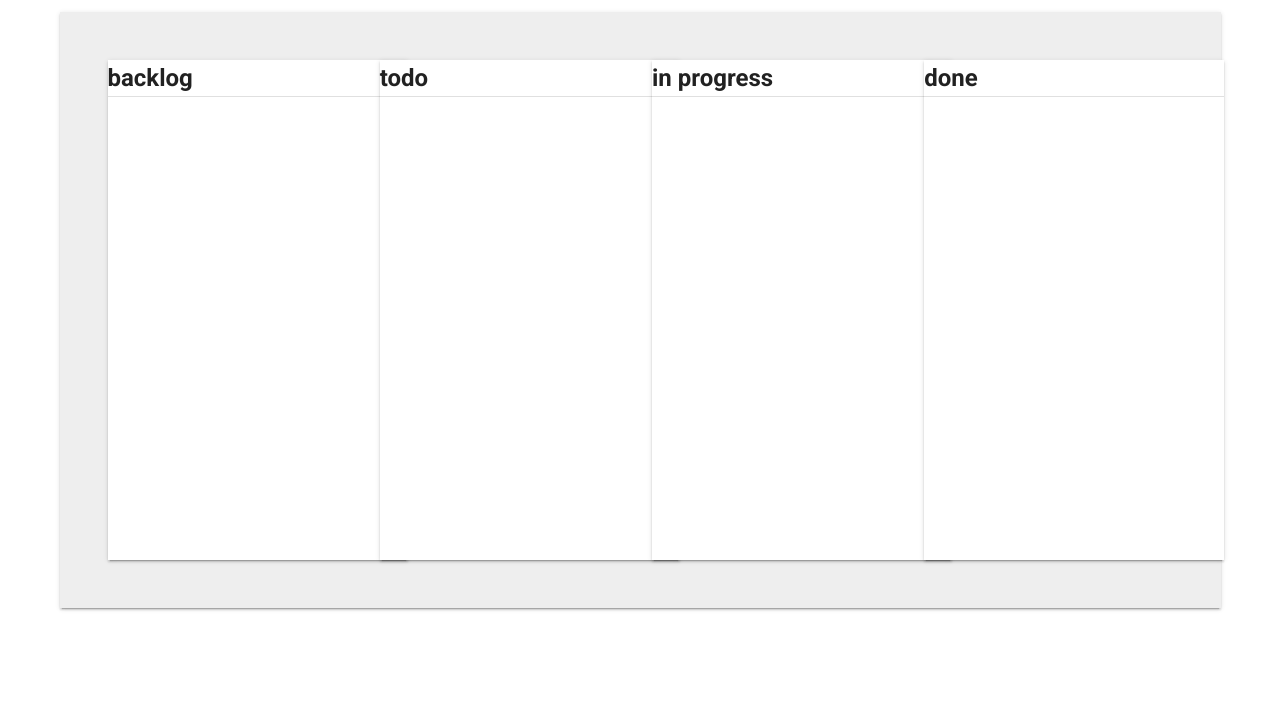
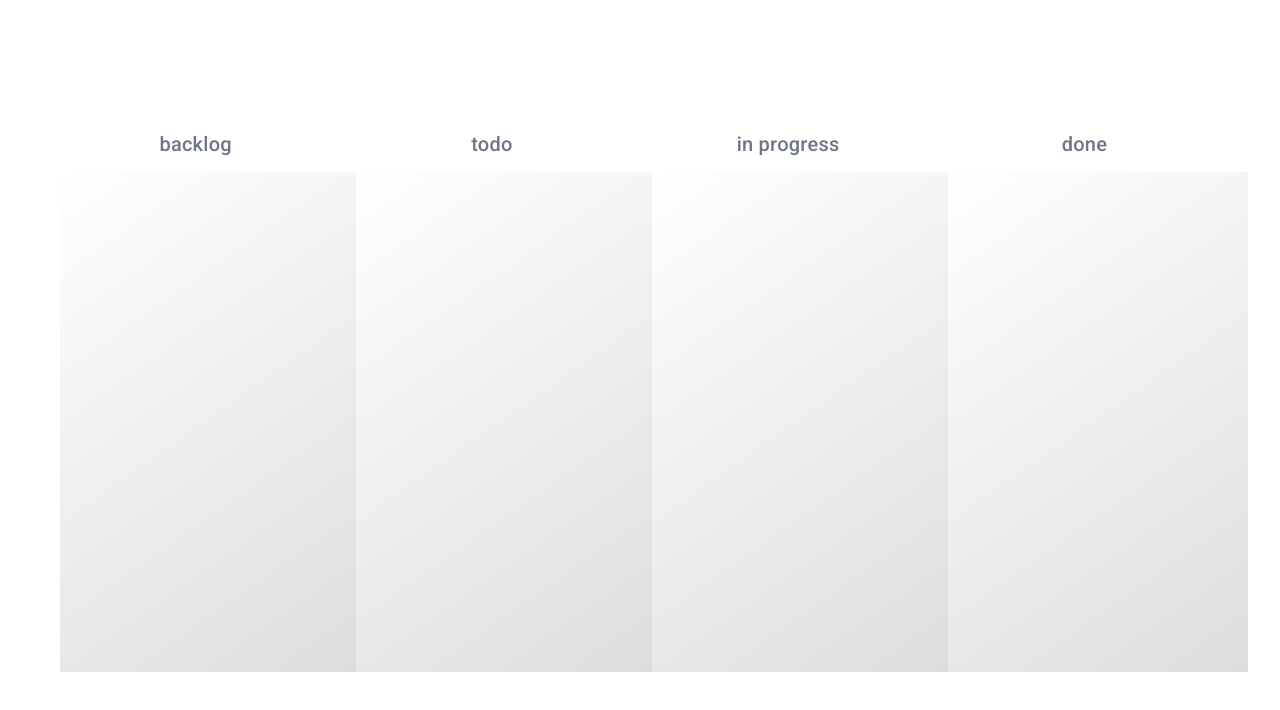
Before and after one commit to rjwaberski/vue-trello, a Vue app: page / in a window 1280 px wide. Shown: the top 710 px of the page. Built offline with nearby package versions, Linux system fonts and the light colour scheme.

Commit message:
Neumorphism

```diff
--- a/src/App.vue
+++ b/src/App.vue
@@ -18,3 +18,7 @@ import KanbanBoard from "@/components/KanbanBoard.vue";
 })
 export default class App extends Vue {}
 </script>
+
+<style lang="scss">
+@import "./assets/scss/main.scss";
+</style>
--- /dev/null
+++ b/src/assets/scss/main.scss
@@ -0,0 +1,13 @@
+.neuromorphic-shadow {
+  &--concave {
+    border-radius: 50px;
+    background: linear-gradient(145deg, #ffffff, #dddddd);
+    box-shadow: 30px 30px 60px #d0d0d0, -30px -30px 60px #ffffff;
+  }
+
+  &--convex {
+    border-radius: 50px;
+    background: linear-gradient(145deg, #dddddd, #ffffff);
+    box-shadow: 30px 30px 60px #d0d0d0, -30px -30px 60px #ffffff;
+  }
+}
--- a/src/components/KanbanBoard.vue
+++ b/src/components/KanbanBoard.vue
@@ -1,23 +1,17 @@
 <template>
-  <v-container>
+  <v-container class="fill-height">
     <v-row justify="space-around">
       <v-col cols="12" xs="12">
-        <v-sheet class="pa-12" color="grey lighten-3" elevation="2">
         <v-row justify="space-around">
           <v-col
+            v-for="(column, index) in columns"
+            :key="index"
             :cols="columnWidth"
             :xs="columnWidth"
-              v-for="(column, index) in columns"
-              :key="index"
           >
-              <v-sheet elevation="2" class="mx-auto" height="500" width="300">
-                <h2>{{ column.name }}</h2>
-
-                <v-divider />
-              </v-sheet>
+            <kanban-column :name="column.name" />
           </v-col>
         </v-row>
-        </v-sheet>
       </v-col>
     </v-row>
   </v-container>
@@ -25,11 +19,17 @@
 
 <script lang="ts">
 import { Vue, Component, Prop } from "vue-property-decorator";
+import KanbanColumn from "@/components/KanbanColumn.vue";
+
 interface IColumn {
   name: string;
 }
 
-@Component
+@Component({
+  components: {
+    KanbanColumn
+  }
+})
 export default class KanbanBoard extends Vue {
   private columns: IColumn[] = [
     {
@@ -51,6 +51,3 @@ export default class KanbanBoard extends Vue {
   }
 }
 </script>
-
-<style lang="scss" scoped>
-</style>
--- /dev/null
+++ b/src/components/KanbanColumn.vue
@@ -0,0 +1,15 @@
+<template>
+  <div>
+    <p class="mb-3 text-center title primary--text">{{ name }}</p>
+    <v-sheet class="mx-auto neuromorphic-shadow--concave" height="500" width="300">
+    </v-sheet>
+  </div>
+</template>
+
+<script lang="ts">
+import { Vue, Component, Prop } from "vue-property-decorator";
+@Component
+export default class KanbanColumn extends Vue {
+  @Prop({ required: true }) private name!: string;
+}
+</script>
--- a/src/plugins/vuetify.ts
+++ b/src/plugins/vuetify.ts
@@ -1,6 +1,16 @@
 import Vue from "vue";
 import Vuetify from "vuetify/lib";
 
+import colors from "vuetify/lib/util/colors";
+
 Vue.use(Vuetify);
 
-export default new Vuetify({});
+export default new Vuetify({
+  theme: {
+    themes: {
+      light: {
+        primary: "#6d7587"
+      }
+    }
+  }
+});
```
Lines whose indentation alone changed are shown as unchanged.
